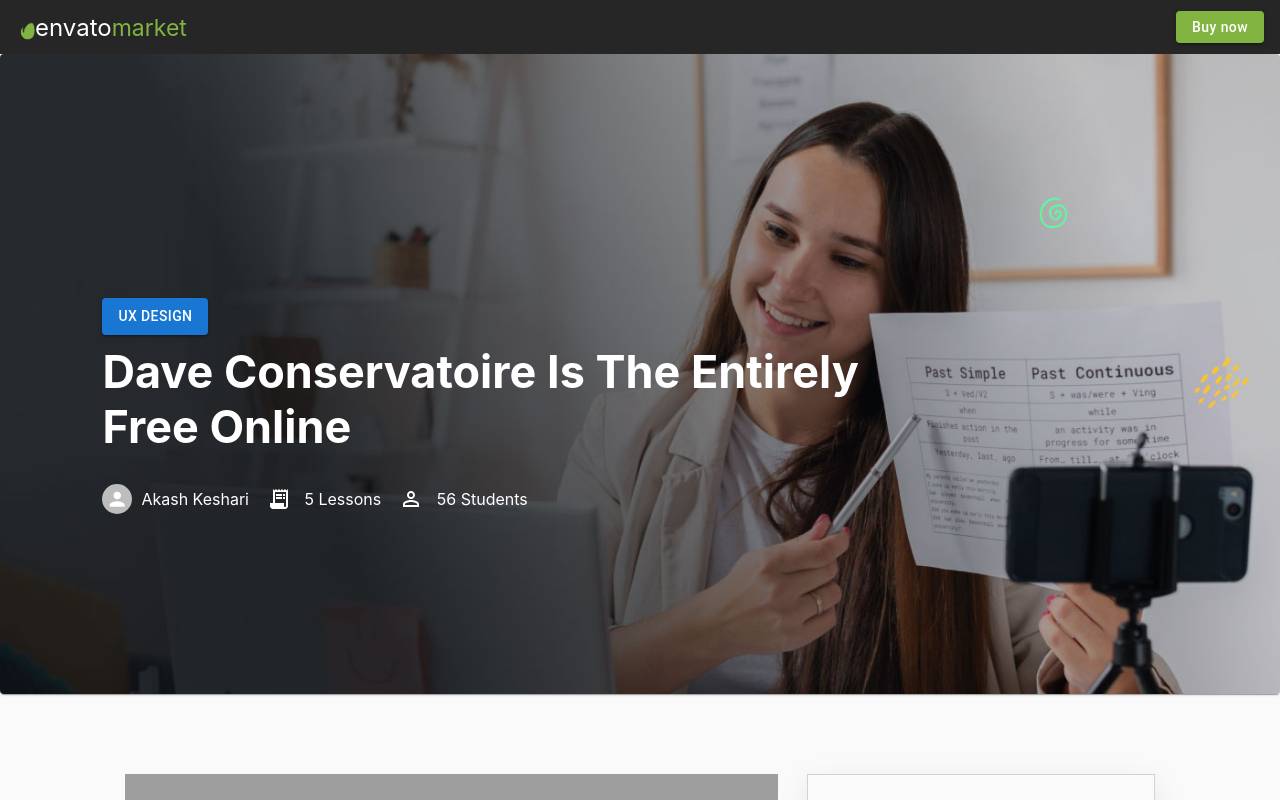
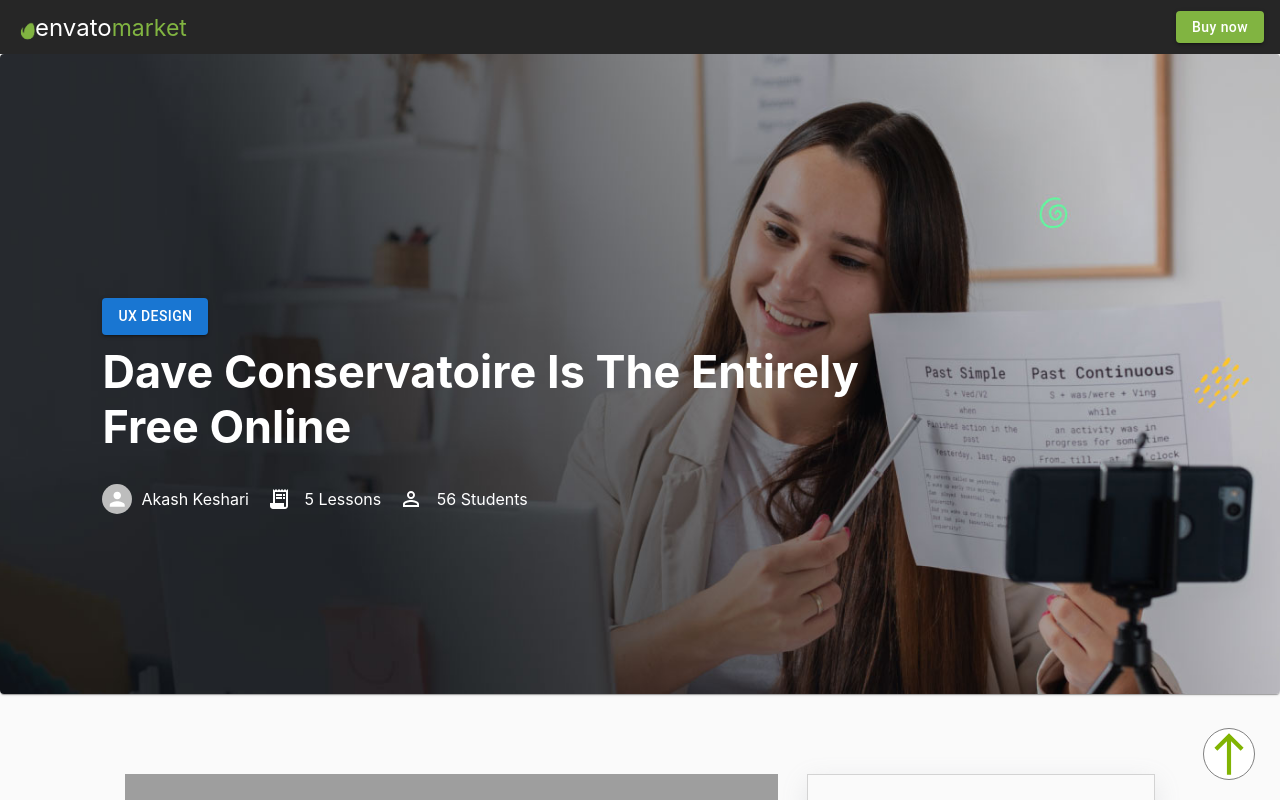
Before and after one commit to AkashKeshari111/hyperzip_assignment, a React (Create React App) app in the folder echooling/: page / in a window 1280 px wide. Shown: the top 800 px of the page. Built offline with nearby package versions, Linux system fonts and the light colour scheme; grey boxes are pictures that could not be loaded.

Commit message:
scrollup function done

```diff
--- a/echooling/package.json
+++ b/echooling/package.json
@@ -13,6 +13,7 @@
     "react": "^18.2.0",
     "react-dom": "^18.2.0",
     "react-router-dom": "^6.10.0",
+    "react-router-hash-link": "^2.4.3",
     "react-scripts": "5.0.1",
     "web-vitals": "^2.1.4"
   },
--- a/echooling/src/App.js
+++ b/echooling/src/App.js
@@ -4,13 +4,16 @@ import Headers from "./components/Headers/Headers";
 import Footer from "./components/Footer/Footer";
 
 import AllRoutes from "./Router/AllRoutes";
+import ScrollUp from "./components/ScrollUp/ScrollUp";
 
 function App() {
   return (
-    <div className="App">
+    <div id="course" className="App">
            <Headers />
            <AllRoutes/>
           <Footer />
+          <ScrollUp/>
+
     </div>
   );
 }
--- a/echooling/src/components/Headers/Headers.jsx
+++ b/echooling/src/components/Headers/Headers.jsx
@@ -6,6 +6,7 @@ import { Button } from "@mui/material";
 const Headers = () => {
   return (
     <Box
+    id="/"
       sx={{
         width: "100%",
         height: "54px",
--- /dev/null
+++ b/echooling/src/components/ScrollUp/ScrollUp.jsx
@@ -0,0 +1,20 @@
+import React from 'react'
+import { HashLink } from "react-router-hash-link";
+import NorthOutlinedIcon from '@mui/icons-material/NorthOutlined';
+import { Box } from '@mui/material';
+
+
+const ScrollUp = () => {
+  return (
+    <Box>
+    <HashLink to="#course">
+    <text>
+      <NorthOutlinedIcon sx={{fontSize:"50px",position:"fixed",right:25,bottom:20,zIndex:1000,border:"1px solid gray",borderRadius:"100%",backgroundColor:"white",color:"rgb(129,180,2)"}} />
+
+    </text>
+  </HashLink>
+  </Box>
+  )
+}
+
+export default ScrollUp
--- a/echooling/src/pages/CoursePage.jsx
+++ b/echooling/src/pages/CoursePage.jsx
@@ -1,14 +1,9 @@
 import React from "react";
 import Main from "../components/Main/Main";
 
+
 const CoursePage = () => {
-  return (
-    <>
-
-      <Main />
-
-    </>
-  );
+  return <Main />;
 };
 
 export default CoursePage;
```
Also changed, not shown: 2 other files (tests, documents, lock files or other folders).
